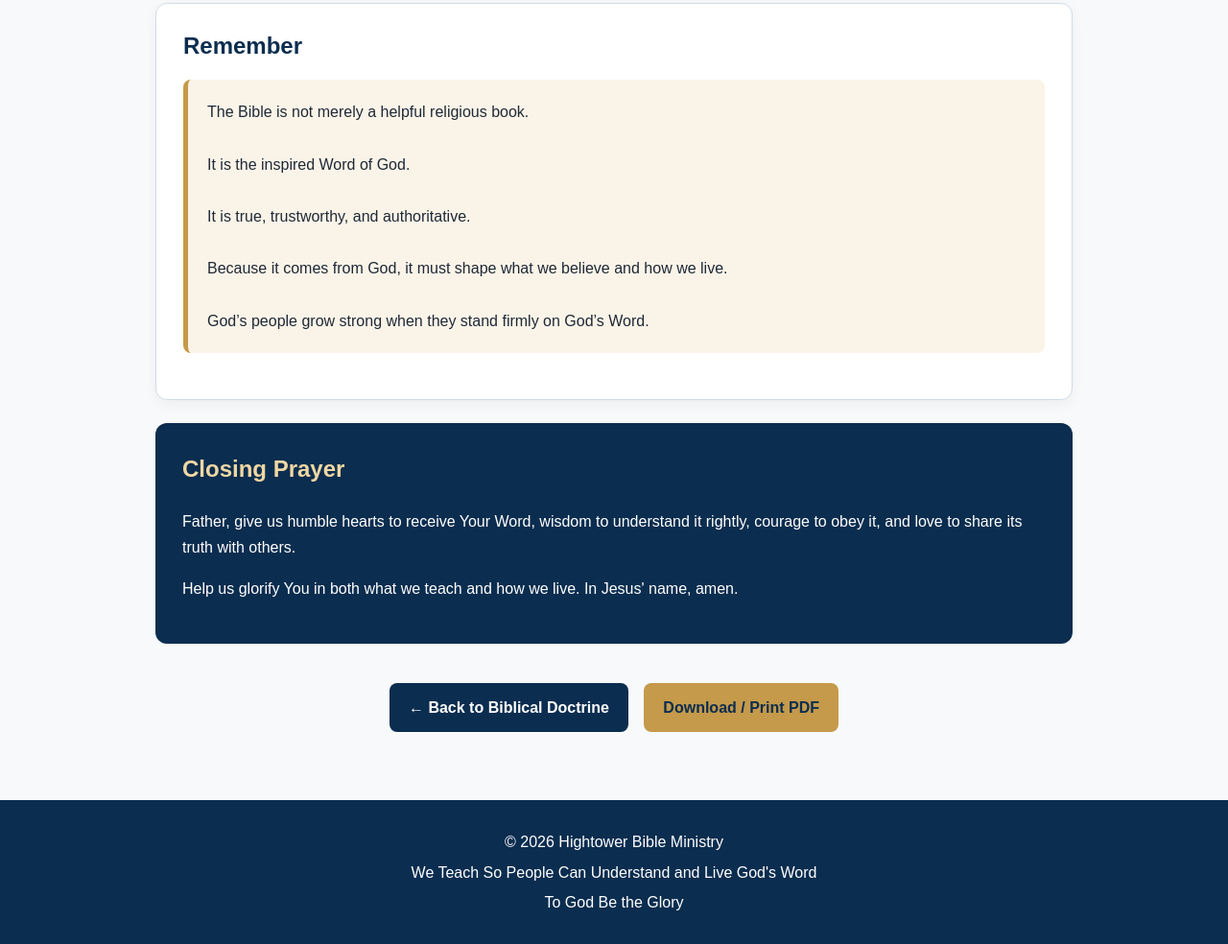
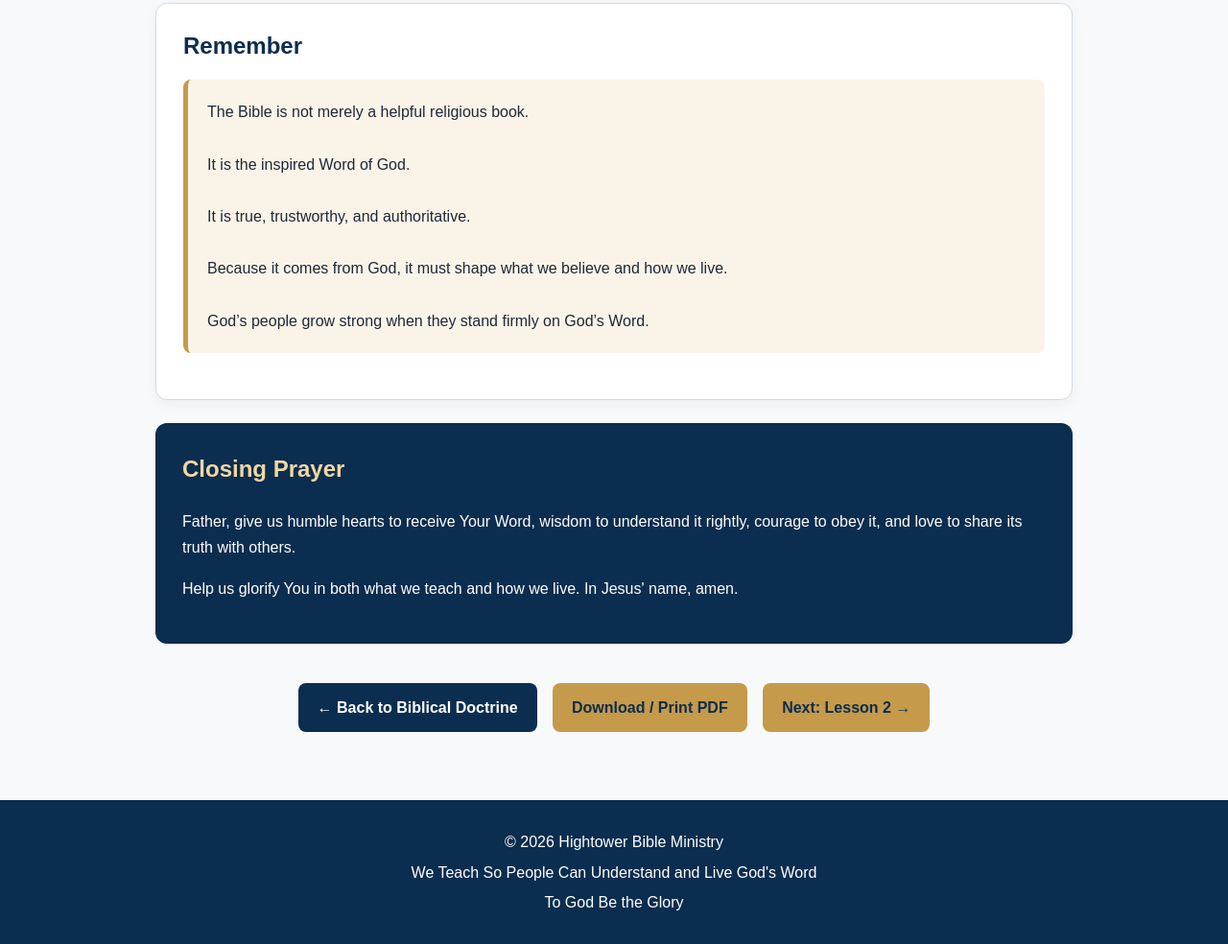
Before and after one commit to Tministry351/hightowerbibleministry, a plain HTML site: page lesson-1-authority-of-scripture.html in a window 1280 px wide. Shown: the part 4436-5420 px from the top of the page at 96% size. Drawn offline with Linux system fonts and the light colour scheme.

Commit message:
Add Lesson 1 navigation to Lesson 2

```diff
--- a/lesson-1-authority-of-scripture.html
+++ b/lesson-1-authority-of-scripture.html
@@ -514,7 +514,10 @@
      rel="noopener">
     Download / Print PDF
   </a>
-
+<a class="nav-button gold"
+   href="lesson-2-why-knowing-god-matters.html">
+  Next: Lesson 2 →
+</a>
 </div>
 
 
```
